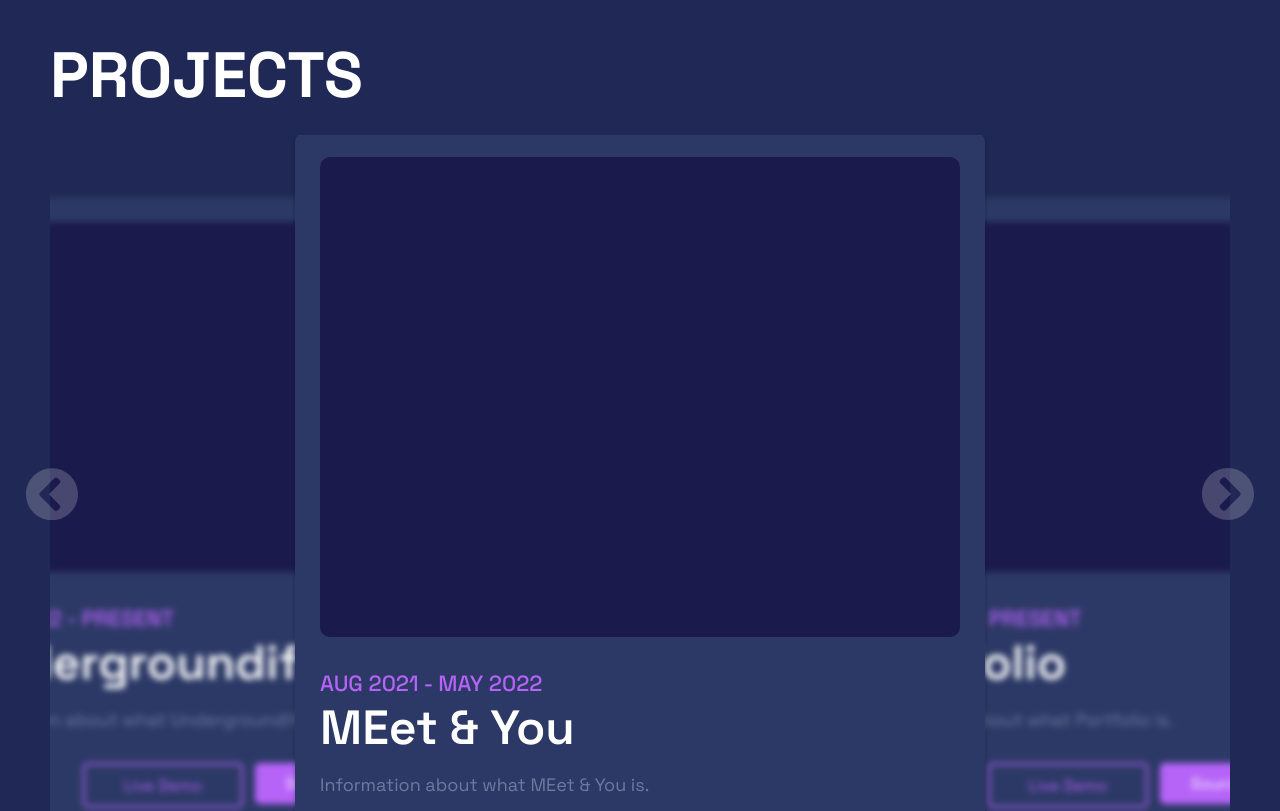
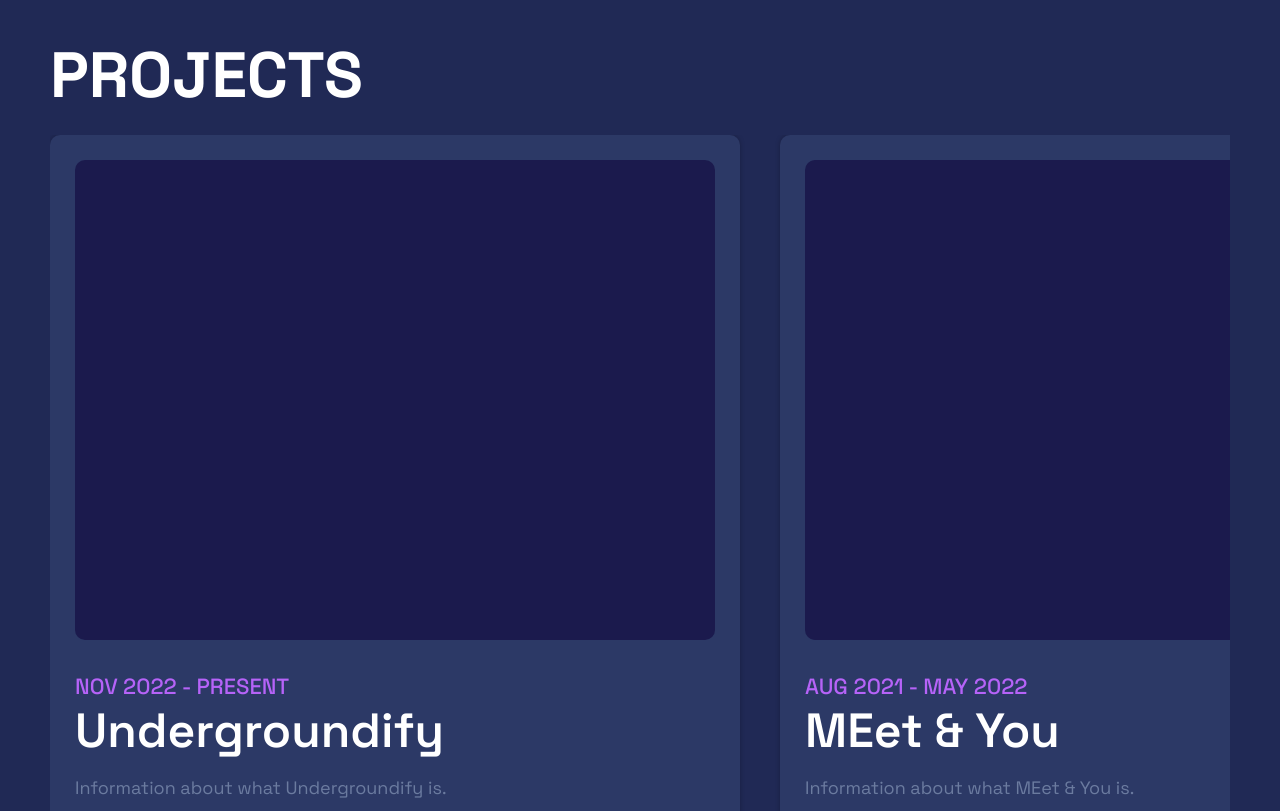
Before and after one commit to brentnishioka/Portfolio, an Astro site: page / in a window 1280 px wide. Shown: the part 1660-2471 px from the top of the page. Built offline with nearby package versions, Linux system fonts and the light colour scheme; Astro itself is replaced by a stand-in of ours.

Commit message:
changed to scroll layout for projects

```diff
--- a/src/components/projects/ProjectCard.astro
+++ b/src/components/projects/ProjectCard.astro
@@ -26,21 +26,7 @@ const { title, duration, description, image, liveUrl, sourceUrl } = Astro.props;
     padding: 25px;
     border-radius: 10px;
     box-shadow: 0px 0px 5px rgba(0, 0, 0, 0.25);
-  }
-  .card:nth-child(1),
-  .card:nth-child(3) {
-    filter: blur(3px);
-  }
-  .card:nth-child(1) .img-placeholder,
-  .card:nth-child(3) .img-placeholder {
-    width: 455px;
-    height: 350px;
-    /* border: 5px solid red; */
-  }
-  .card:nth-child(2) {
-    position: absolute;
-    z-index: 10;
-    /* border: 5px solid blue; */
+    /* width: 50%; */
   }
   .img-placeholder {
     /* width: 630px; */
--- a/src/components/projects/ProjectSection.astro
+++ b/src/components/projects/ProjectSection.astro
@@ -6,7 +6,7 @@ import projectData from "./ProjectData.json";
 
 <section id="projects">
   <SectionHeader title="PROJECTS" headline="WHAT DO I HAVE TO SHOW?" />
-  <div class="carousel">
+  <div>
     {
       projectData.map((project) => (
         <ProjectCard
@@ -20,39 +20,13 @@ import projectData from "./ProjectData.json";
       ))
     }
   </div>
-  <div class="carousel-buttons">
-    <!-- <a href=""> -->
-    <img src="/chevron-left.svg" alt="Previous Project" style="transform: translateX(-1.5rem);" />
-    <!-- </a> -->
-    <!-- <a href=""> -->
-    <img src="/chevron-right.svg" alt="Next Project" style="transform: translateX(1.5rem);" />
-    <!-- </a> -->
-  </div>
 </section>
 
 <style>
-  .carousel {
+  div {
     display: flex;
-    gap: 25rem;
-    height: 95vh;
-    justify-content: center;
-    align-items: center;
-    position: relative;
-    overflow-x: hidden;
-    overflow-y: visible;
-    /* Temporary while I figure out the project carousel */
-    /* flex-wrap: wrap; */
-    /* width: 100%; */
-  }
-  .carousel-buttons {
-    display: flex;
-    justify-content: space-between;
-    position: relative;
-    z-index: 15;
-    top: calc(-100vh / 2 - 3.25rem);
-  }
-  img {
-    width: 3.25rem;
-    height: 3.25rem;
+    gap: 40px;
+    width: 100%;
+    overflow-x: scroll;
   }
 </style>
```
